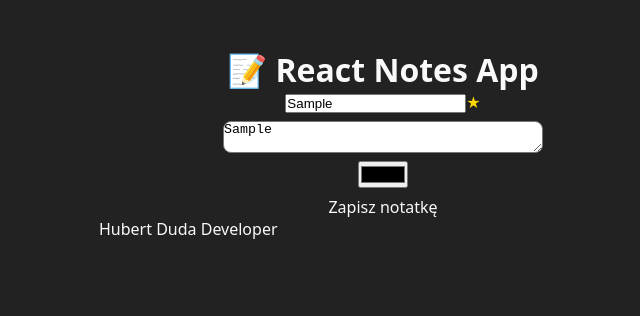
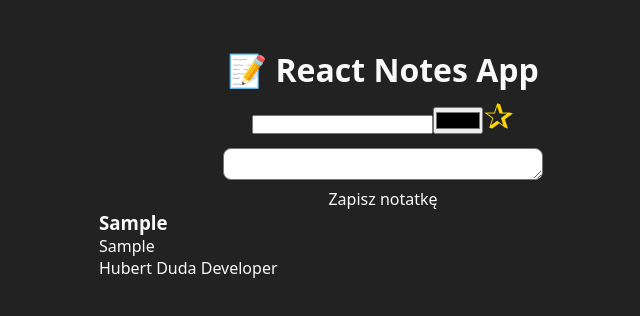
Before and after one commit to HubertDudaDeveloper/react-notes-app, a Next.js app: page / in a window 1280 px wide. Both pictures are taken after typing "Sample", "Sample" into the empty fields and a click on the button "Zapisz notatkę". Shown: the top 316 px of the page, without its empty margins (257-897 px from the left). Built offline with nearby package versions, Linux system fonts and the light colour scheme.

Commit message:
context and hook

```diff
--- a/app/layout.tsx
+++ b/app/layout.tsx
@@ -1,17 +1,20 @@
 // app/layout.tsx
-import '@/app/globals.scss'
-import { ReactNode } from 'react'
+import "@/app/globals.scss";
+import { NotesProvider } from "@/context/NotesContext";
+import { ReactNode } from "react";
 
 export default function RootLayout({ children }: { children: ReactNode }) {
   return (
     <html lang="en">
       <head />
       <body>
-        <main style={{ maxWidth: '600px', margin: '2rem auto', padding: '1rem' }}>
-          <h1 style={{ textAlign: 'center' }}>📝 React Notes App</h1>
-          {children}
+        <main
+          style={{ maxWidth: "600px", margin: "2rem auto", padding: "1rem" }}
+        >
+          <h1 style={{ textAlign: "center" }}>📝 React Notes App</h1>
+          <NotesProvider>{children}</NotesProvider>
         </main>
       </body>
     </html>
-  )
+  );
 }
--- a/app/page.tsx
+++ b/app/page.tsx
@@ -1,15 +1,15 @@
 import NoteForm from "@/components/NoteForm";
 import styles from "@/app/page.module.scss";
+import { NoteList } from "@/components/NoteList";
 
 export default function Home() {
   return (
     <div className={styles.page}>
       <main className={styles.main}>
-        <NoteForm/>
+        <NoteForm />
+        <NoteList />
       </main>
-      <footer className={styles.footer}>
-        Hubert Duda Developer
-      </footer>
+      <footer className={styles.footer}>Hubert Duda Developer</footer>
     </div>
   );
 }
--- a/assets/styles/NoteForm.module.scss
+++ b/assets/styles/NoteForm.module.scss
@@ -11,6 +11,7 @@
 
   .form__isFavorite {
     color: gold;
+    font-size: 36px;
   }
 
   .form__title {
--- a/components/NoteForm.tsx
+++ b/components/NoteForm.tsx
@@ -2,7 +2,8 @@
 
 import { INote } from "@/types/note";
 import { ChangeEvent, ReactElement, useState } from "react";
-import NoteFormModule from "@/assets/styles/NoteForm.module.scss"
+import NoteFormModule from "@/assets/styles/NoteForm.module.scss";
+import { useNotes } from "@/hooks/useNotes";
 
 export const NoteForm = (): ReactElement => {
   const initialNote: INote = {
@@ -13,6 +14,8 @@ export const NoteForm = (): ReactElement => {
     createdAt: "",
     isFavorite: false,
   };
+
+  const { addNote } = useNotes();
 
   const [note, setNote] = useState<INote>(initialNote);
 
@@ -27,37 +30,42 @@ export const NoteForm = (): ReactElement => {
 
   const handleClick = (event: React.MouseEvent<HTMLElement>) => {
     event.preventDefault();
-
+    addNote(note);
+    setNote(initialNote);
   };
 
   return (
-    <form className={ NoteFormModule.form }>
+    <form className={NoteFormModule.form}>
       <div>
         <input
-          className={ NoteFormModule.title }
+          className={NoteFormModule.title}
           type="text"
           value={note.title}
           onChange={(event: ChangeEvent<HTMLInputElement>) =>
             handleChange(event, "title")
           }
         />
-        <button className={ NoteFormModule.form__isFavorite } type="button" onClick={() => setIsFavorite(!isFavorite)}>
-          {isFavorite ? "✰" : "★"}
+        <input
+          type="color"
+          value={note.color}
+          onChange={(event: ChangeEvent<HTMLInputElement>) =>
+            handleChange(event, "color")
+          }
+        />
+        <button
+          className={NoteFormModule.form__isFavorite}
+          type="button"
+          onClick={() => setIsFavorite(!isFavorite)}
+        >
+          {isFavorite ? "★" : "✰"}
         </button>
       </div>
 
       <textarea
-        className={ NoteFormModule.form__content }
+        className={NoteFormModule.form__content}
         value={note.content}
         onChange={(event: ChangeEvent<HTMLTextAreaElement>) =>
           handleChange(event, "content")
-        }
-      />
-      <input
-        type="color"
-        value={note.color}
-        onChange={(event: ChangeEvent<HTMLInputElement>) =>
-          handleChange(event, "color")
         }
       />
       <button
--- a/components/NoteList.tsx
+++ b/components/NoteList.tsx
@@ -0,0 +1,30 @@
+"use client";
+
+import { useNotes } from "@/hooks/useNotes";
+import { INote } from "@/types/note";
+
+export const NoteList = () => {
+  const { notes } = useNotes();
+
+  return (
+    <>
+      { notes.map((note: INote, index: number) =>
+        (
+          <div key={`${note.id} - ${index}`}>
+            <h3>
+              { note.title }
+            </h3>
+            <p>
+              { note.content }
+            </p>
+            <span>
+              { note.color }
+            </span>
+          </div>
+        )
+      ) }
+    </>
+  )
+}
+
+export default NoteList;
--- /dev/null
+++ b/context/NotesContext.tsx
@@ -0,0 +1,35 @@
+"use client";
+
+import { INote } from "@/types/note";
+import { loadNotes, saveNotes } from "@/utils/storage";
+import { createContext, ReactNode, useEffect, useState } from "react";
+
+type TNotesContext = {
+  notes: INote[];
+  getNotes: () => void;
+  addNote: (note: INote) => void;
+};
+
+export const NotesContext = createContext<TNotesContext | undefined>(undefined);
+
+export const NotesProvider = ({ children }: { children: ReactNode }) => {
+  const [notes, setNotes] = useState<INote[]>([]);
+
+  useEffect(() => {
+    getNotes();
+  }, []);
+
+  const getNotes = () => setNotes(loadNotes());
+
+  const addNote = (note: INote) => {
+    const newNotes = [...notes, note];
+    setNotes(newNotes);
+    saveNotes(newNotes);
+  };
+
+  return (
+    <NotesContext.Provider value={{ notes, getNotes, addNote }}>
+      {children}
+    </NotesContext.Provider>
+  );
+};
--- /dev/null
+++ b/hooks/useNotes.ts
@@ -0,0 +1,14 @@
+"use client";
+
+import { NotesContext } from "@/context/NotesContext";
+import { useContext } from "react";
+
+export const useNotes = () => {
+  const context = useContext(NotesContext);
+
+  if (!context) {
+    throw new Error("useNotes must be used within NotesProvider");
+  }
+
+  return context;
+};
--- a/utils/storage.ts
+++ b/utils/storage.ts
@@ -1,11 +1,13 @@
+"use client";
+
 import { INote } from "@/types/note";
 
 export const loadNotes = (): INote[] => {
-  const notes = localStorage.get('notes') ?? JSON.parse(localStorage.get('notes'));
+  const notes = JSON.parse(localStorage.getItem('notes') || '[]');
 
   return notes as INote[];
 }
 
 export const saveNotes = (notes: INote[]): void => {
-  localStorage.set('notes', JSON.stringify(notes));
+  localStorage.setItem('notes', JSON.stringify(notes));
 }
```
Also changed, not shown: types/note.ts (+6 -6 lines).
